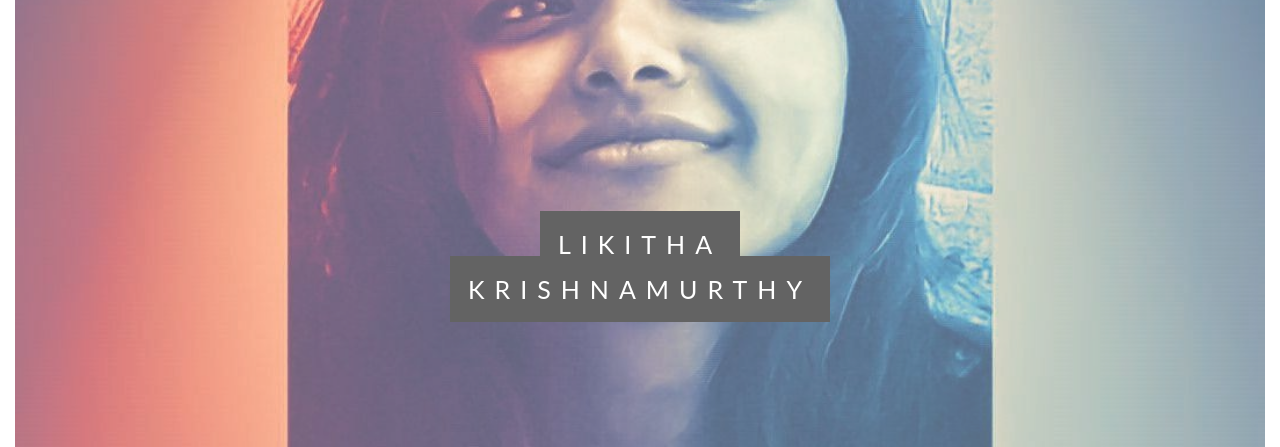
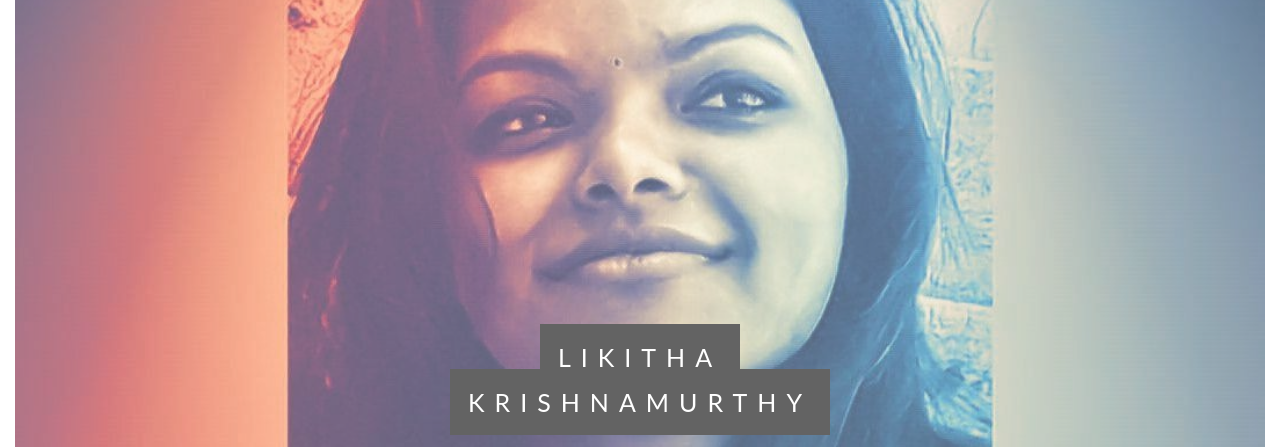
Before and after one commit to leketha/leketha.github.io, a plain HTML site: page index.html in a window 1280 px wide. Shown: the part 53-500 px from the top of the page. Drawn offline with nearby package versions, Linux system fonts and the light colour scheme.

Commit message:
Update index.html
UPDATED HEIGHT OF HOME PAGE IMAGE

```diff
--- a/index.html
+++ b/index.html
@@ -70,7 +70,8 @@ body, html {
 }
 .bgimg-1 {
   background-image: url("liko.jpg");
-  height: 100%;
+ height: 150%;
+  width=460%;
 }
 
 .caption {
```
